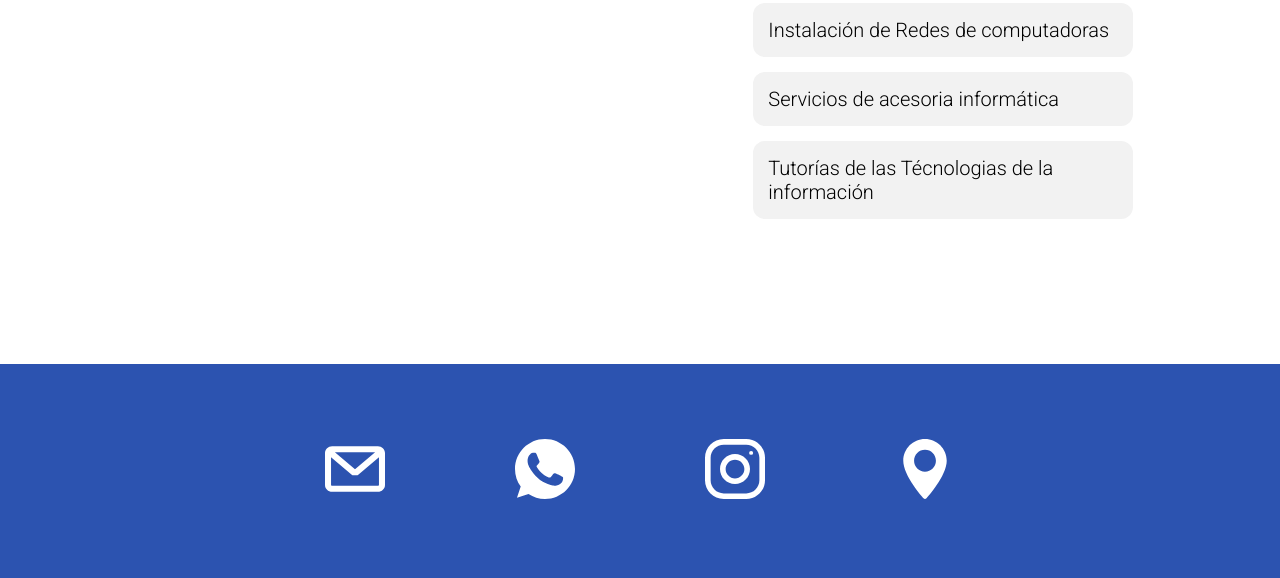
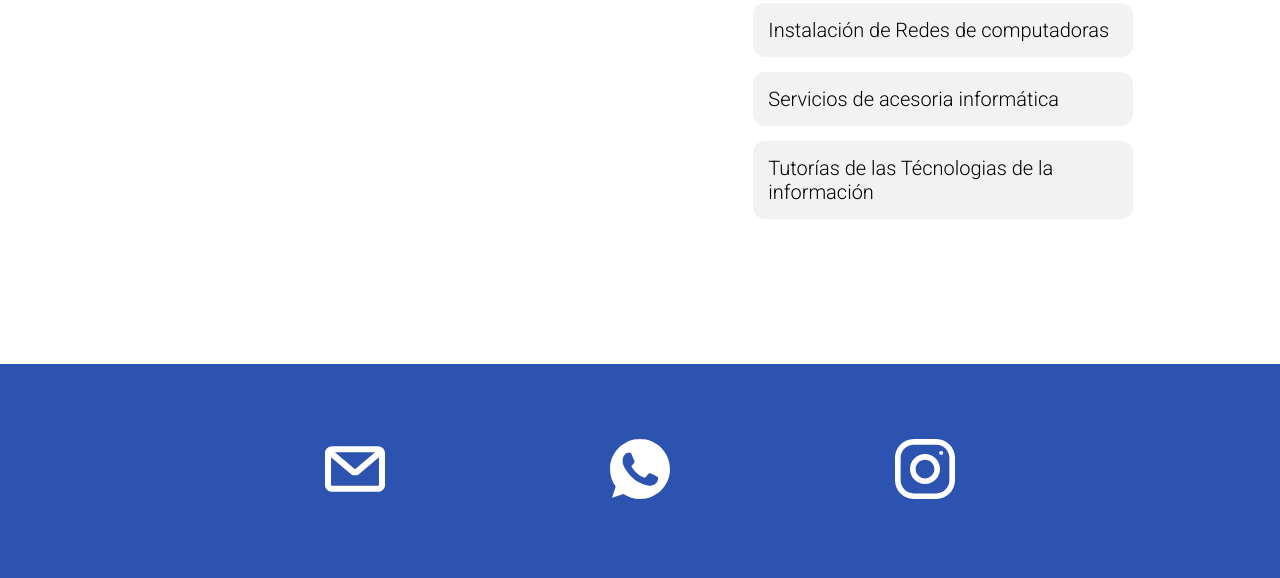
Before and after one commit to sagsilver/MiPagina, a plain HTML site: page index.html in a window 1280 px wide. Shown: the part 2145-2723 px from the top of the page. Drawn offline with Linux system fonts and the light colour scheme.

Commit message:
Update index.html

```diff
--- a/index.html
+++ b/index.html
@@ -111,7 +111,7 @@
       <a href="mailto: s.sagsilver@gmail.com"><img src="images/mail.svg" alt=""></a>
       <a href="https://wa.me/593985246307" target="_blank"><img src="images/whatsapp.svg" alt=""></a>
       <a href="https://www.instagram.com/sagsiilver/" target="_blank"><img src="images/instagram.svg" alt=""></a>
-      <a href="https://goo.gl/maps/MABQmLLk2U78noPU7" target="_blank"><img src="images/maps.svg" alt=""></a>
+      <!--<a href="https://goo.gl/maps/MABQmLLk2U78noPU7" target="_blank"><img src="images/maps.svg" alt=""></a>-->
     </div>
   </footer>
 </body>
```
